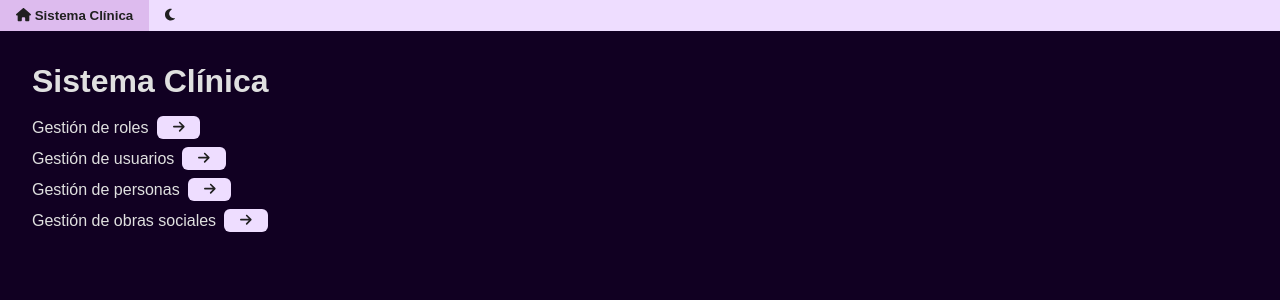
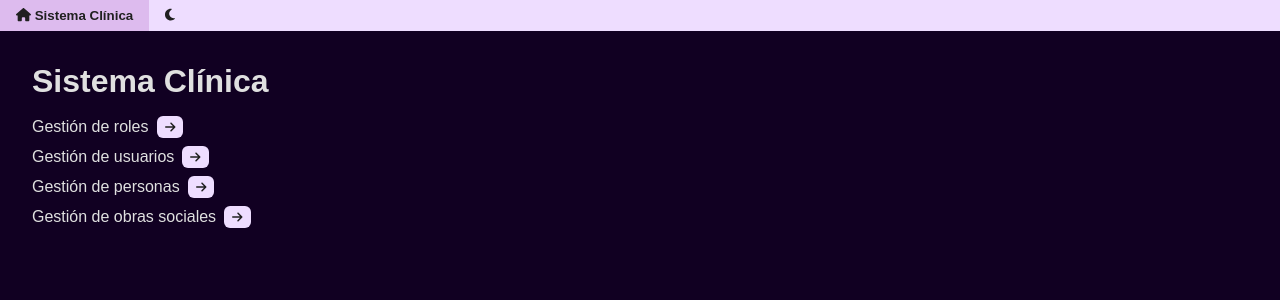
Before and after one commit to Pitanga19/sistema-clinica, a React (Vite) app in the folder front/: page / in a window 1280 px wide. Shown: the top 300 px of the page. Built offline with nearby package versions, Linux system fonts and the light colour scheme; sample sign-in values are in the browser's storage.

Commit message:
Ajustar estilos

```diff
--- a/front/src/shared/styles/Buttons.styles.ts
+++ b/front/src/shared/styles/Buttons.styles.ts
@@ -13,7 +13,8 @@ export const StyledButton = styled.button`
     `;
 
 export const StyledInLineButton = styled(StyledButton)`
-    padding: 0.25rem 1rem;
+    padding: 0.25rem 0.5rem;
+    font-size: 0.75rem;
     `;
 
 export const StyledDeleteButton = styled(StyledInLineButton)`
--- a/front/src/shared/styles/Containers.styles.ts
+++ b/front/src/shared/styles/Containers.styles.ts
@@ -3,6 +3,7 @@ import styled from 'styled-components'
 export const StyledBaseContainer = styled.div`
     display: flex;
     flex-direction: column;
+    align-items: flex-start;
     gap: 1rem;
 `
 
```
